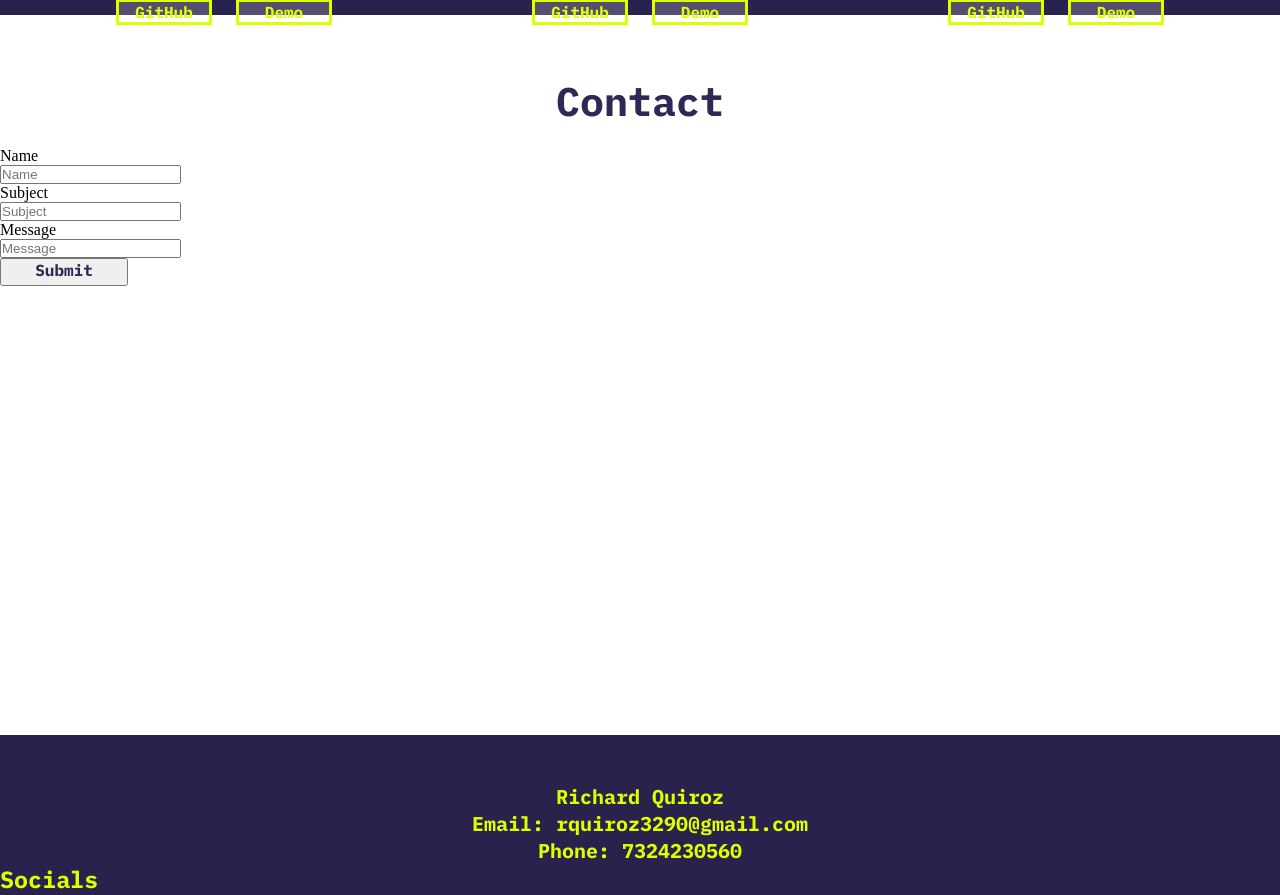
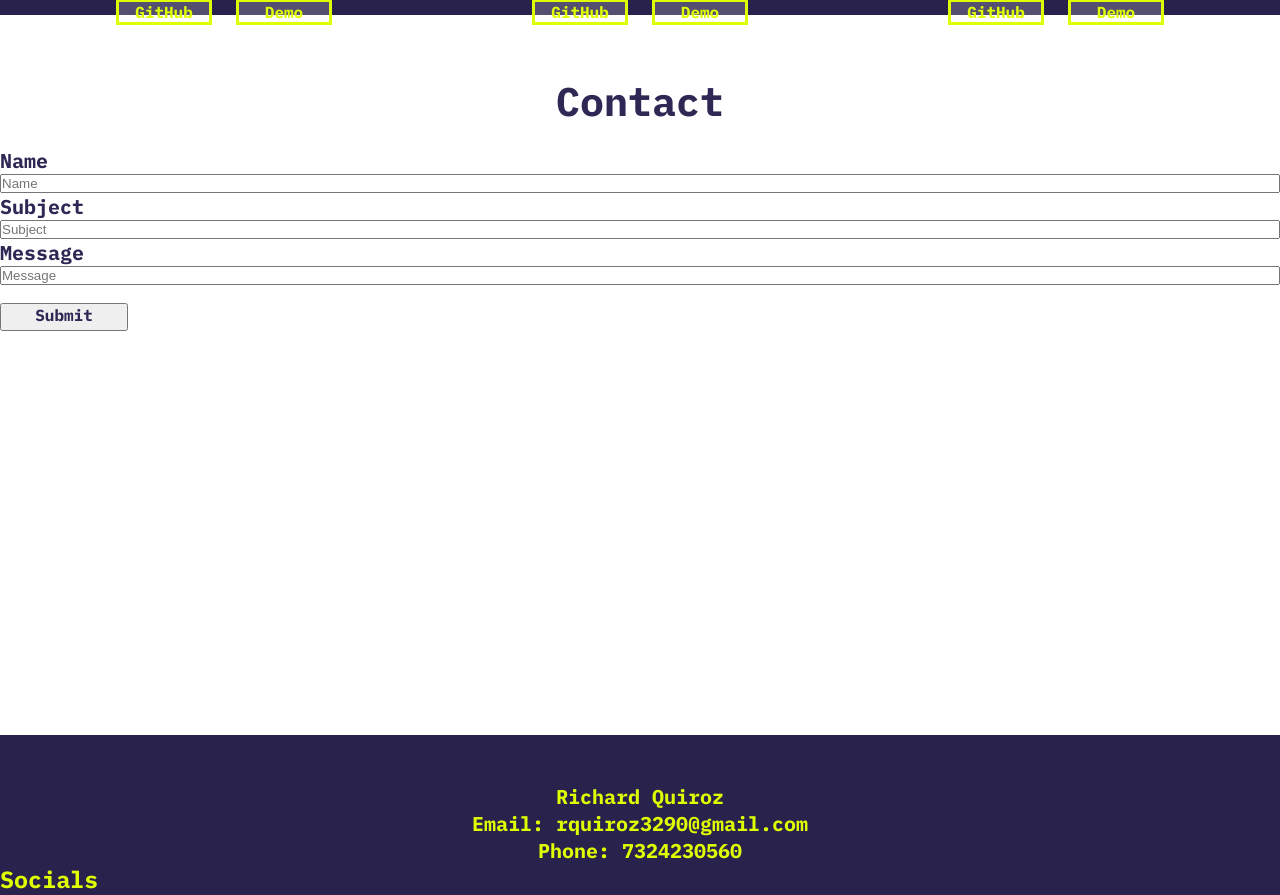
Before and after one commit to rquiroz32/Portfolio_V1, a React (Create React App) app in the folder client/: page / in a window 1280 px wide. Shown: the part 2529-3424 px from the top of the page. Built offline with nearby package versions, Linux system fonts and the light colour scheme.

Commit message:
fixed bug caused by case sensitive className to apply styles to form objects

```diff
--- a/client/src/Components/Contact/Contact.css
+++ b/client/src/Components/Contact/Contact.css
@@ -13,8 +13,20 @@
 
 }
 
+label{
+    color: #2f2855;
+    font-family: 'IBM Plex Mono', monospace;
+    font-size: 1.25rem;
+    font-weight: bold;
+}
+
 .form-Container{
     display: flex;
+    flex-direction: column;
+    justify-content: center;
+
+
+
 }
 
 .form-Submit{
--- a/client/src/Components/Contact/Contact.js
+++ b/client/src/Components/Contact/Contact.js
@@ -8,17 +8,17 @@ class Contact extends Component {
             <section className='section-Contact'>
                 <h1 className='contactTitle'>Contact</h1>
 
-                    <form className ='form-container'>
+                    <form className ='form-Container'>
                         <label for='form-Name'>Name</label>
-                        <br></br>
+
                         <input placeholder='Name' className='form-Name'></input>
-                        <br></br>
+
                         <label for ='form-Subject'>Subject</label>
-                        <br></br>
+
                         <input placeholder='Subject' className='form-Subject'></input>
-                        <br></br>
+
                         <label for='form-Message'> Message</label>
-                        <br></br>
+
                         <input placeholder ='Message'className='form-Message'></input>
                         <br></br>
                         <button className='form-Submit' /*type='submit'*/>Submit</button>
```
